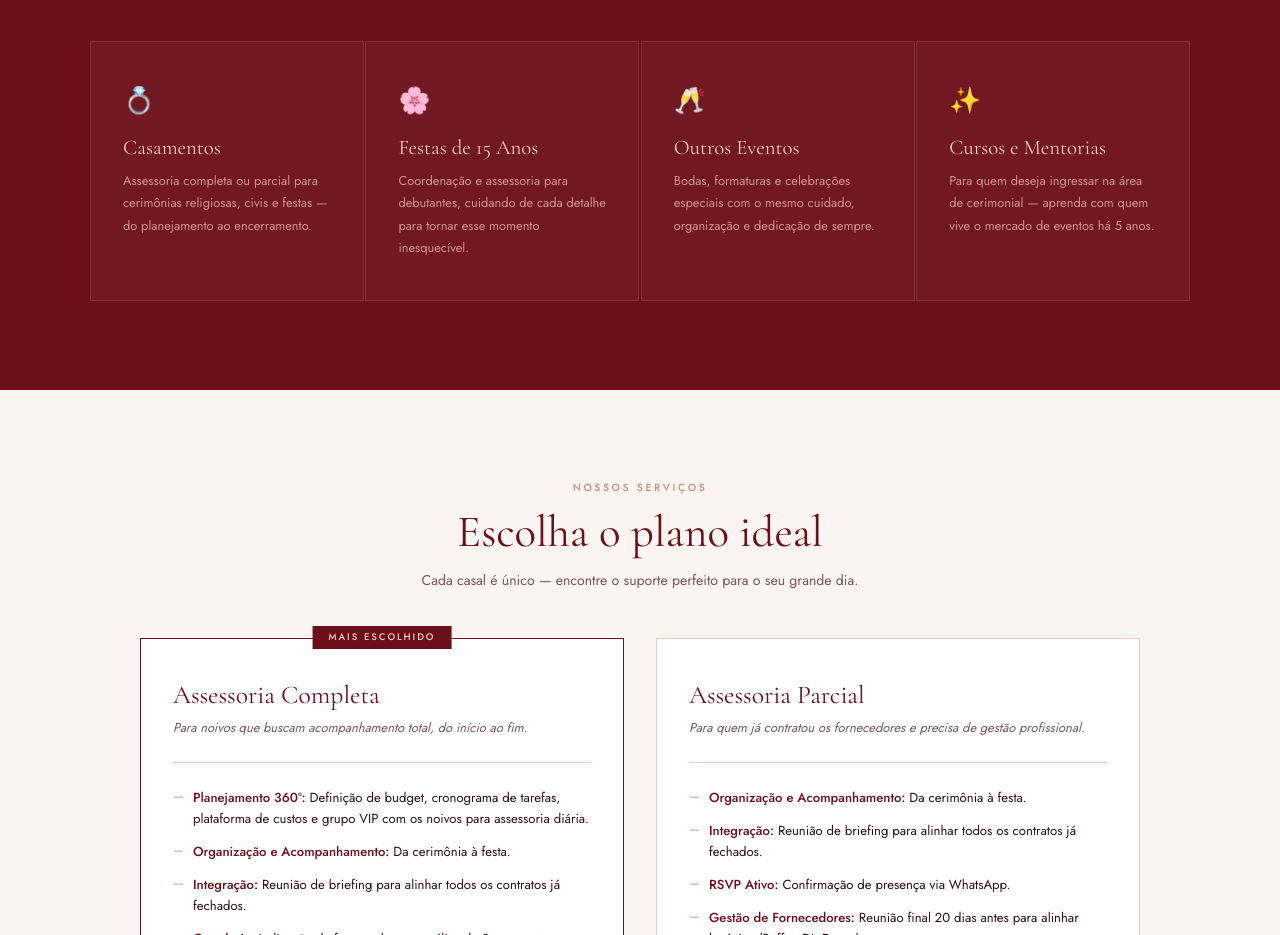
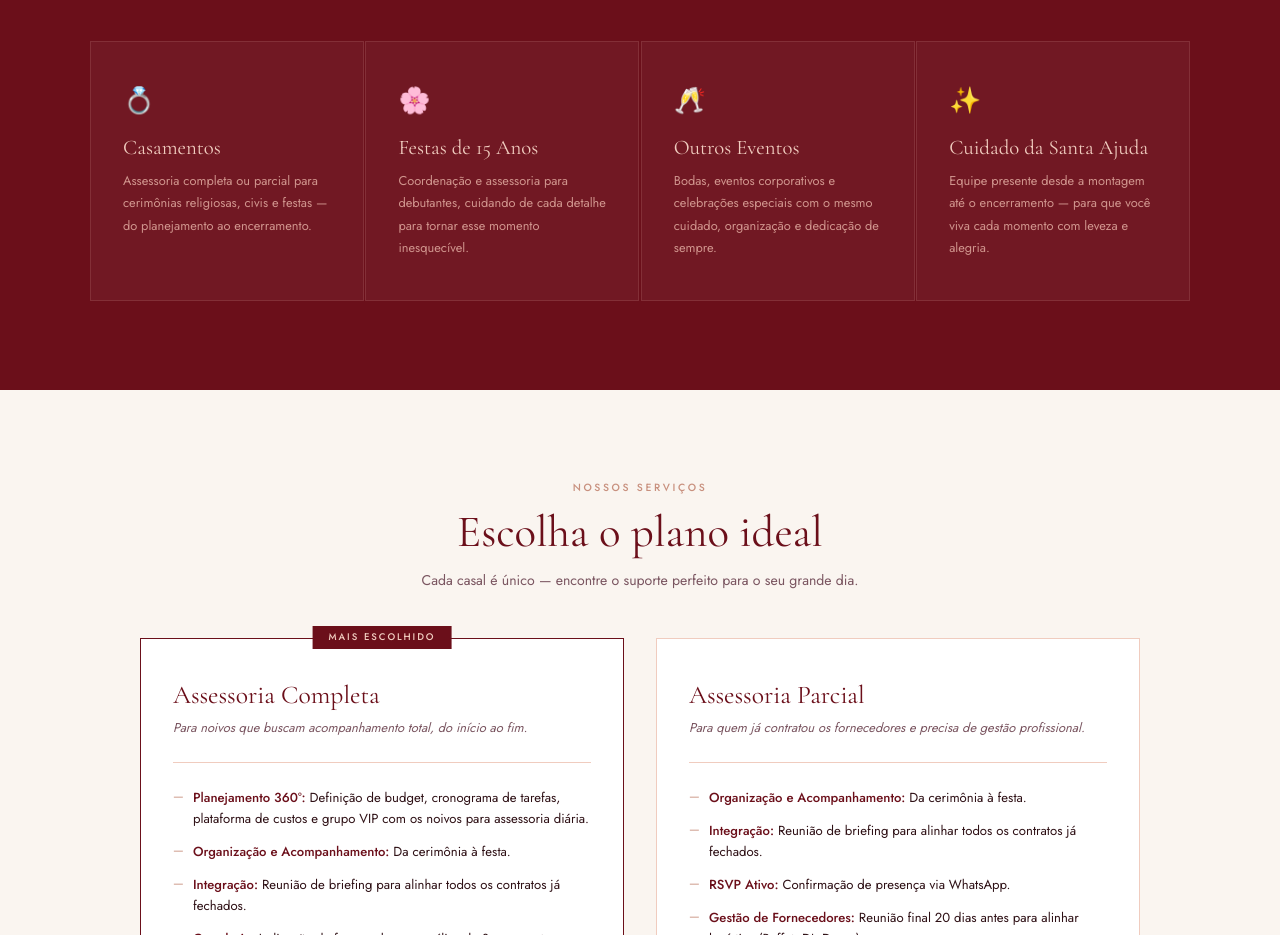
Before and after one commit to GabrielFAO98/lp_santaajuda_mvp, a plain HTML site: page index.html in a window 1280 px wide. Shown: the part 2720-3655 px from the top of the page. Drawn offline with nearby package versions, Linux system fonts and the light colour scheme.

Commit message:
30-03-26 - 2

```diff
--- a/index.html
+++ b/index.html
@@ -1034,12 +1034,12 @@
     <div class="servico-card">
       <span class="servico-icon">🥂</span>
       <h3>Outros Eventos</h3>
-      <p>Bodas, formaturas e celebrações especiais com o mesmo cuidado, organização e dedicação de sempre.</p>
+      <p>Bodas, eventos corporativos e celebrações especiais com o mesmo cuidado, organização e dedicação de sempre.</p>
     </div>
     <div class="servico-card">
       <span class="servico-icon">✨</span>
-      <h3>Cursos e Mentorias</h3>
-      <p>Para quem deseja ingressar na área de cerimonial — aprenda com quem vive o mercado de eventos há 5 anos.</p>
+      <h3>Cuidado da Santa Ajuda</h3>
+      <p>Equipe presente desde a montagem até o encerramento — para que você viva cada momento com leveza e alegria.</p>
     </div>
   </div>
 </section>
```
